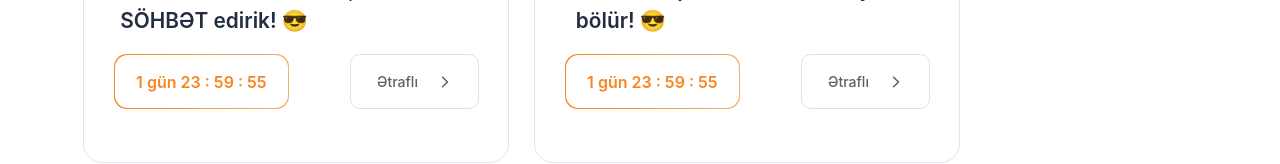
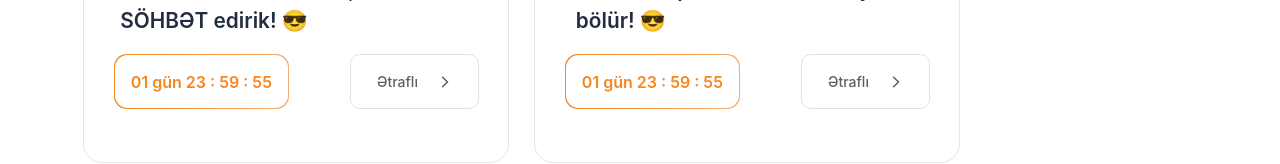
Before and after one commit to rovshanalizada7/Irshad-Electronics, a React (Vite) app: page /kampaniyalar in a window 1280 px wide. Shown: the part 584-748 px from the top of the page. Built offline with nearby package versions, Linux system fonts and the light colour scheme; the HTML template or start-up script is replaced by a standard one.

Commit message:
Uptade Timer.jsx

```diff
--- a/src/assets/Components/Timer/Timer.jsx
+++ b/src/assets/Components/Timer/Timer.jsx
@@ -32,7 +32,7 @@ const CountdownTimer = () => {
 
             {timeLeft > 0 ? (
                 <div>
-                    <p style={{margin:0 , fontWeight:600}}>{days} gün {hours} : {minutes} : {seconds}</p>
+                    <p style={{margin:0 , fontWeight:600}}>0{days} gün {hours} : {minutes} : {seconds}</p>
                 </div>
             ) : (
                 <p>Time's up!</p>
```
